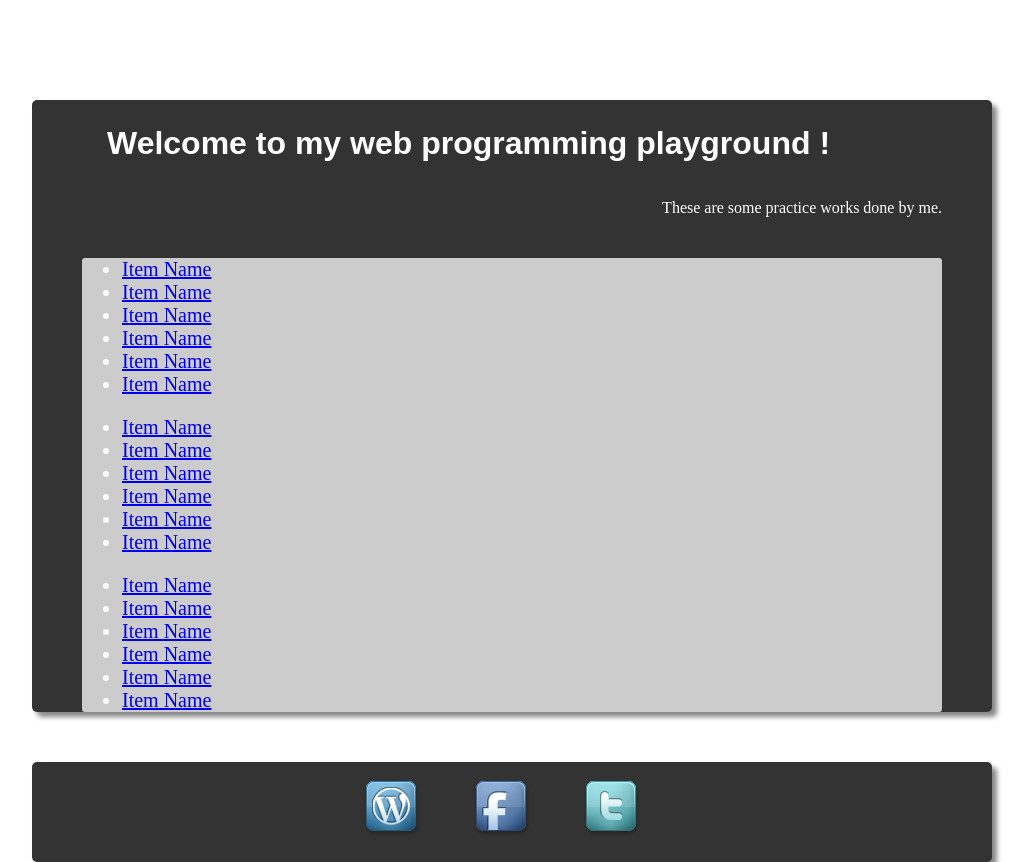
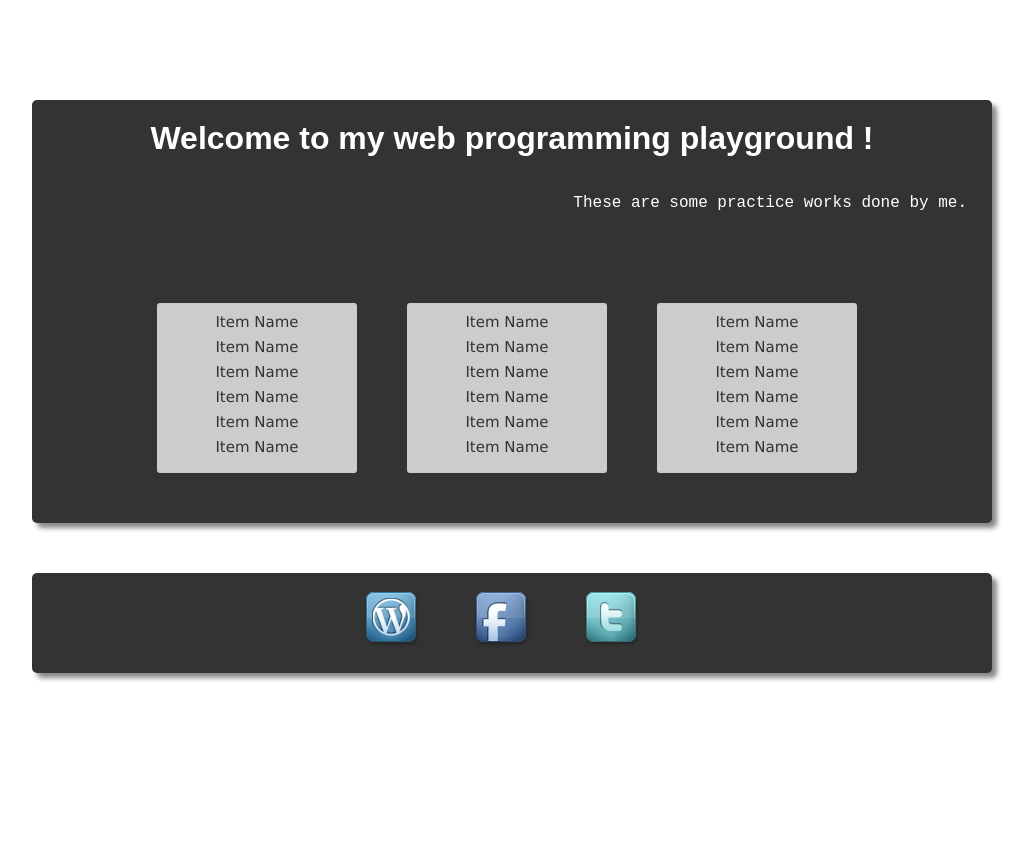
Before and after one commit to rashedulkabir/showcase, a plain HTML site: page index.html in a window 1280 px wide. Shown: the whole page, without its empty margins (128-1159 px from the left). After the commit the page ends 800 px from the top, so only its background shows below. Drawn offline with Linux system fonts and the light colour scheme.

Commit message:
Primary design mock up first trial

```diff
--- a/index.html
+++ b/index.html
@@ -3,8 +3,7 @@
 <head>
 <meta http-equiv="Content-Type" content="text/html; charset=utf-8" />
 <title>Web Playground </title>
-<link rel="stylesheet" type="text/css" href="main.css" />
-
+<link href="main.css" rel="stylesheet" type="text/css" />
 </head>
 
 <body>
@@ -16,7 +15,7 @@
             <p> These are some practice works done by me.</p>
         </div> <!-- Welcome message-->
 
-
+        <div id="clearAll"></div>
         <div id="content">
             <ul id="list1">
                 <li><a href=#> Item Name</a> </li>
@@ -43,9 +42,9 @@
                 <li><a href=#> Item Name</a> </li>
             </ul>
         </div> <!-- Content area ends -->
-        <span> </span>
-
+         <div id="clearAll"></div>
     </div> <!-- the main body wrapper ends  -->
+       <div id="clearAll"></div>
 
     <div id="links">
     	<ul>
@@ -53,11 +52,8 @@
                 <li id="fb"><a href="http://facebook.com/rashedulkabir" target="_blank"> Facebook </a></li>
                 <li id="tw"><a href="http://twitter.com/rashedulkabir" target="_blank"> Twitter </a></li>
         </ul>
-    </div> <!-- contact div ends -->
-
-
-
-
+</div> <!-- contact div ends -->
+ <div id="clearAll"></div>
 
 
 
--- a/main.css
+++ b/main.css
@@ -18,32 +18,78 @@ position:relative;
 }
 
 #welcome {
-margin: 50px 50px 50px 50px;
 	position:relative;
-padding-bottom:25px;
+	text-align:center;
 }
 
 #welcome h1 {
 	font-family:Arial, Helvetica, sans-serif;
 	text-shadow:#999999;
-padding-top:25px;
-padding-left:25px;
+	padding-top:20px;
 }
 
 #welcome p {
 	float:right;
 	text-align:left;
+	padding-right:25px;
+	font-family:"Courier New", Courier, monospace;
+}
+
+#clearAll{
+	clear:both;
+	margin:0px;
+	padding:0px;
 }
 
 #content {
-background:#CCCCCC;
-margin: 0px 50px;
+	background: #666666;
+	margin-top:50px;
+	margin-left:100px;
+	margin-right:100px;
+	margin-bottom:50px;
 	-moz-border-radius: 3px;
 	-webkit-border-radius: 3px;
 	-o-border-radius: 3px;
 	display:block;
 	font:Georgia, "Times New Roman", Times, serif;
 	font-size:20px;
+	position:relative;
+}
+
+#content ul {
+	list-style-type:none;
+	background:#CCCCCC;
+	color:#333333;
+	float:left;
+	width:180px;
+	padding:10px;
+	margin:25px;
+	text-align:center;
+	-moz-border-radius: 3px;
+	-webkit-border-radius: 3px;
+	-o-border-radius: 3px;
+	margin-bottom:50px;
+}
+
+#content ul li a {
+	text-decoration:none;
+	background:#CCCCCC;
+	font-family:Verdana, Arial, Helvetica, sans-serif;
+	font-size:15px;
+	color:#333;
+	display:block;
+	width:180px;
+	height:25px;;
+}
+
+#content ul li a:hover {
+	background:#999999;
+	font-family:Verdana, Arial, Helvetica, sans-serif;
+	font-size:15px;
+	color: #006666;
+	display:block;
+	width:180px;
+	height:25px;;
 }
 
 
@@ -67,7 +113,6 @@ box-shadow:  5px 5px 5px #888;
 	position:relative;
 	padding-left:200px;
 }
-
 #links li{
 
 	}
```
Lines whose indentation alone changed are shown as unchanged.
